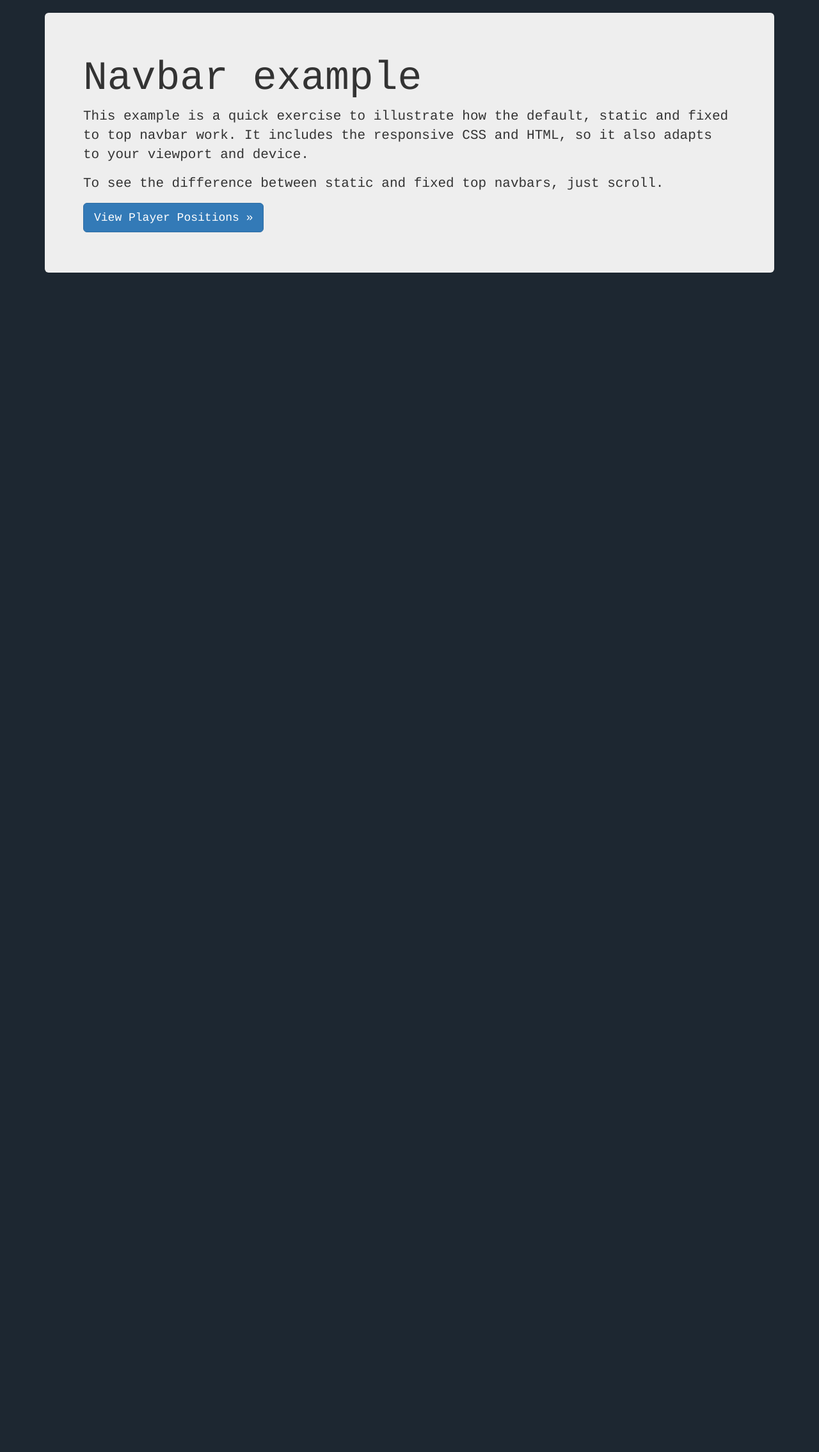
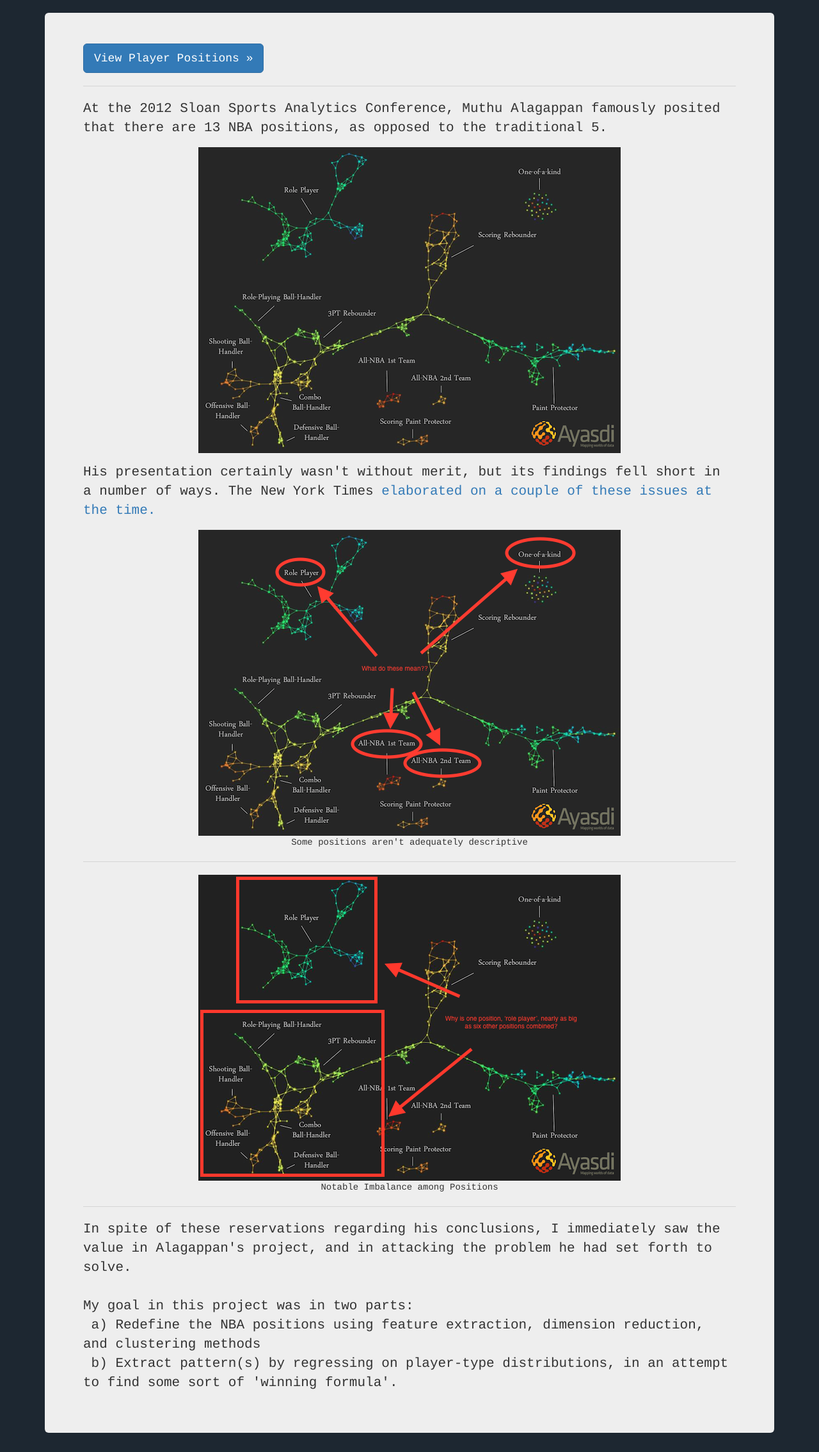
Before and after one commit to tilla232/dsi_capstone, a Flask app: page /motivation in a window 1280 px wide. Shown: the part 51-2320 px from the top of the page at 64% size. Before the commit the page ends 477 px from the top, so only its background shows below. Run offline with Flask 2, Linux system fonts and the light colour scheme; some libraries are stand-ins or nearby versions.

Commit message:
updates to all pages on app, added custom stylesheet

```diff
--- /dev/null
+++ b/web_app/static/css/my_style.css
@@ -0,0 +1,14 @@
+p.im {
+  text-align: center;
+}
+figure {
+    display: inline-block;
+    text-align: center;
+}
+figure img {
+    vertical-align: top;
+    text-align: center;
+}
+figure figcaption {
+    text-align: center;
+}
--- a/web_app/templates/conclusions.html
+++ b/web_app/templates/conclusions.html
@@ -50,7 +50,7 @@
             <li class="active"><a style="color:#D9B310" href="/">Home</a></li>
             <li><a style="color:#D9B310" href="/motivation">Motivation</a></li>
             <li><a style="color:#D9B310" href="/model">Model</a></li>
-            <li><a style="color:#D9B310" href="/conclusion">Conclusions</a></li>
+            <li><a style="color:#D9B310" href="#">Conclusions</a></li>
           </ul>
           <ul class="nav navbar-nav navbar-right">
             <li><a style="color:white" href="/about">About</a></li>
--- a/web_app/templates/index.html
+++ b/web_app/templates/index.html
@@ -50,7 +50,7 @@
             <li class="active"><a style="color:#D9B310" href="#">Home</a></li>
             <li><a style="color:#D9B310" href="/motivation">Motivation</a></li>
             <li><a style="color:#D9B310" href="/model">Model</a></li>
-            <li><a style="color:#D9B310" href="/conclusion">Conclusions</a></li>
+            <li><a style="color:#D9B310" href="/conclusions">Conclusions</a></li>
           </ul>
           <ul class="nav navbar-nav navbar-right">
             <li><a style="color:white" href="/about">About</a></li>
@@ -67,9 +67,9 @@
       <!-- Main component for a primary marketing message or call to action -->
       <div class="jumbotron">
         <h1>A Modern Paradigm for Basketball Analysis</h1>
-        <p>- using machine learning to redefine the way we watch the game -</p>
+        <p>-- using machine learning to redefine the way we watch the game --</p>
         <hr>
-        <p>To see the difference between static and fixed top navbars, just scroll.</p>
+        <p></p>
         <p>
           <a class="btn btn-lg btn-primary" href="/positions" role="button">Get Straight to It: View My Player Positions &raquo;</a>
         </p>
--- a/web_app/templates/motivation.html
+++ b/web_app/templates/motivation.html
@@ -8,8 +8,15 @@
     <meta name="description" content="">
     <meta name="author" content="">
     <link rel="icon" href="../../favicon.ico">
+    <style>
+    img.center {display: block;
+    margin: 0 auto;}
+    figure figcaption {text-align: center;}
+    </style>
+    <title>Love and Basketball</title>
 
-    <title>Love and Basketball</title>
+    <!-- my style changes -->
+    <link href="../static/css/my_style.css" rel="stylesheet">
 
     <!-- Bootstrap core CSS -->
     <link href="../static/css/bootstrap.min.css" rel="stylesheet">
@@ -48,9 +55,9 @@
         <div id="navbar" class="navbar-collapse collapse" style="background-color:#328CC1">
           <ul class="nav navbar-nav">
             <li class="active"><a style="color:#D9B310" href="/">Home</a></li>
-            <li><a style="color:#D9B310" href="/motivation">Motivation</a></li>
+            <li><a style="color:#D9B310" href="#">Motivation</a></li>
             <li><a style="color:#D9B310" href="/model">Model</a></li>
-            <li><a style="color:#D9B310" href="/conclusion">Conclusions</a></li>
+            <li><a style="color:#D9B310" href="/conclusions">Conclusions</a></li>
           </ul>
           <ul class="nav navbar-nav navbar-right">
             <li><a style="color:white" href="/about">About</a></li>
@@ -66,11 +73,34 @@
 
       <!-- Main component for a primary marketing message or call to action -->
       <div class="jumbotron">
-        <h1>Navbar example</h1>
-        <p>This example is a quick exercise to illustrate how the default, static and fixed to top navbar work. It includes the responsive CSS and HTML, so it also adapts to your viewport and device.</p>
-        <p>To see the difference between static and fixed top navbars, just scroll.</p>
         <p>
           <a class="btn btn-lg btn-primary" href="../../components/#navbar" role="button">View Player Positions &raquo;</a>
+        </p>
+        <hr>
+        <p>
+          At the 2012 Sloan Sports Analytics Conference, Muthu Alagappan famously posited that there are 13 NBA positions, as opposed to the traditional 5.
+        </p>
+        <p class="im">
+         <img src="../static/img/template.png">
+       </p>
+         <p>
+          His presentation certainly wasn't without merit, but its findings fell short in a number of ways.  The New York Times <a href="https://offthedribble.blogs.nytimes.com/2012/03/06/trading-small-forward-for-scoring-rebounder/?_r=0" target="_blank">elaborated on a couple of these issues at the time.
+          </a>
+          </p>
+          <figure>
+            <img src="../static/img/vague_positions.png" style="align">
+            <figcaption>Some positions aren't adequately descriptive </figcaption>
+          </figure>
+          <hr>
+          <figure>
+            <img src="../static/img/imbalance.png" style="align">
+            <figcaption>Notable Imbalance among Positions </figcaption>
+          </figure>
+          <hr>
+          <p>In spite of these reservations regarding his conclusions, I immediately saw the value in Alagappan's project, and in attacking the problem he had set forth to solve.
+            <br><br>
+          My goal in this project was in two parts:<br>&nbsp;a) Redefine the NBA positions using feature extraction, dimension reduction, and clustering methods<br>&nbsp;b) Extract pattern(s) by regressing on player-type distributions, in an attempt to find some sort of 'winning formula'.
+          </a>
         </p>
       </div>
 
```
Also changed, not shown: web_app/templates/model.html (+5 -2 lines), web_app/static/img/imbalance.png (added), web_app/static/img/template.png (added), web_app/static/img/vague_positions.png (added).
